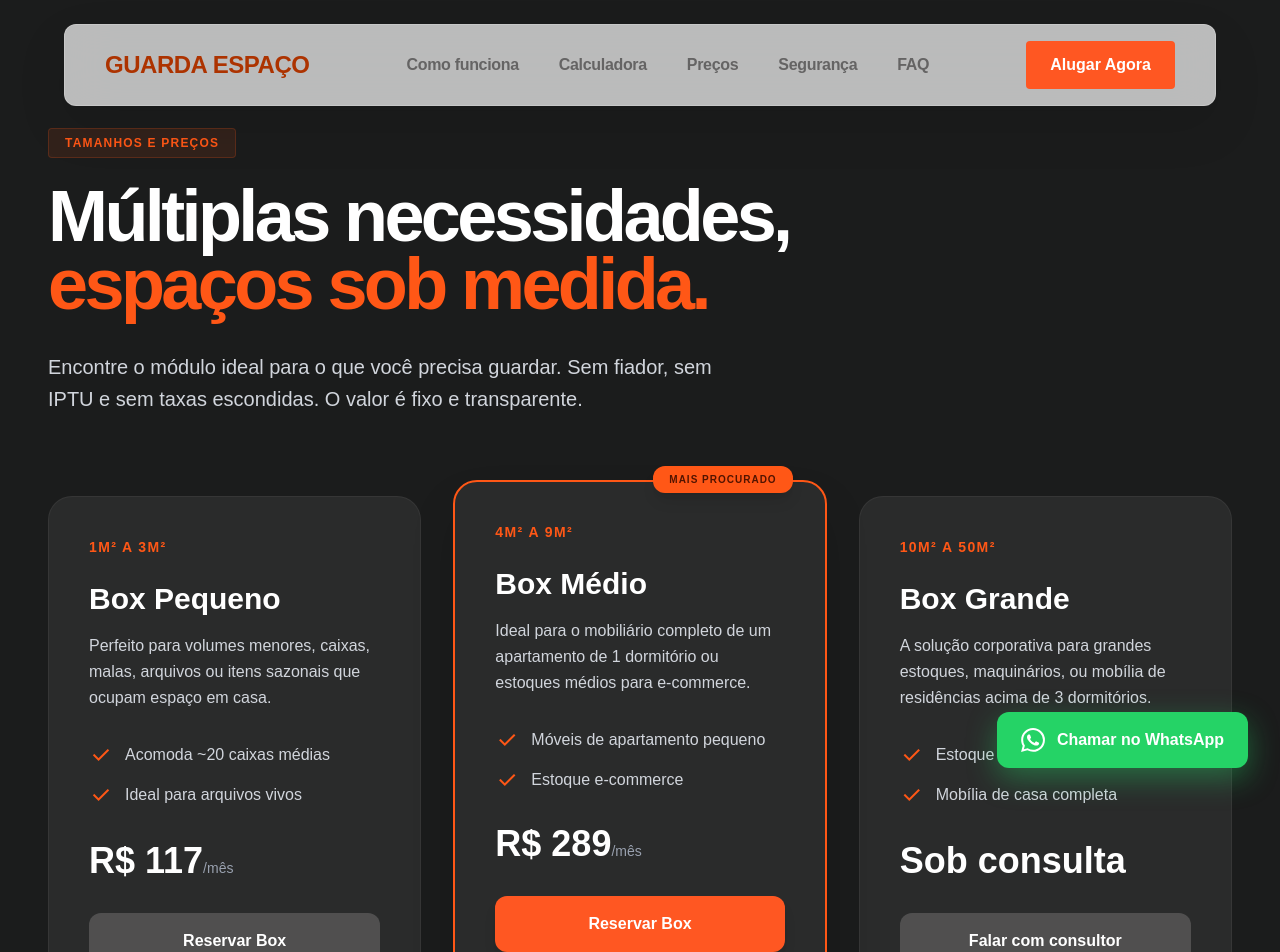
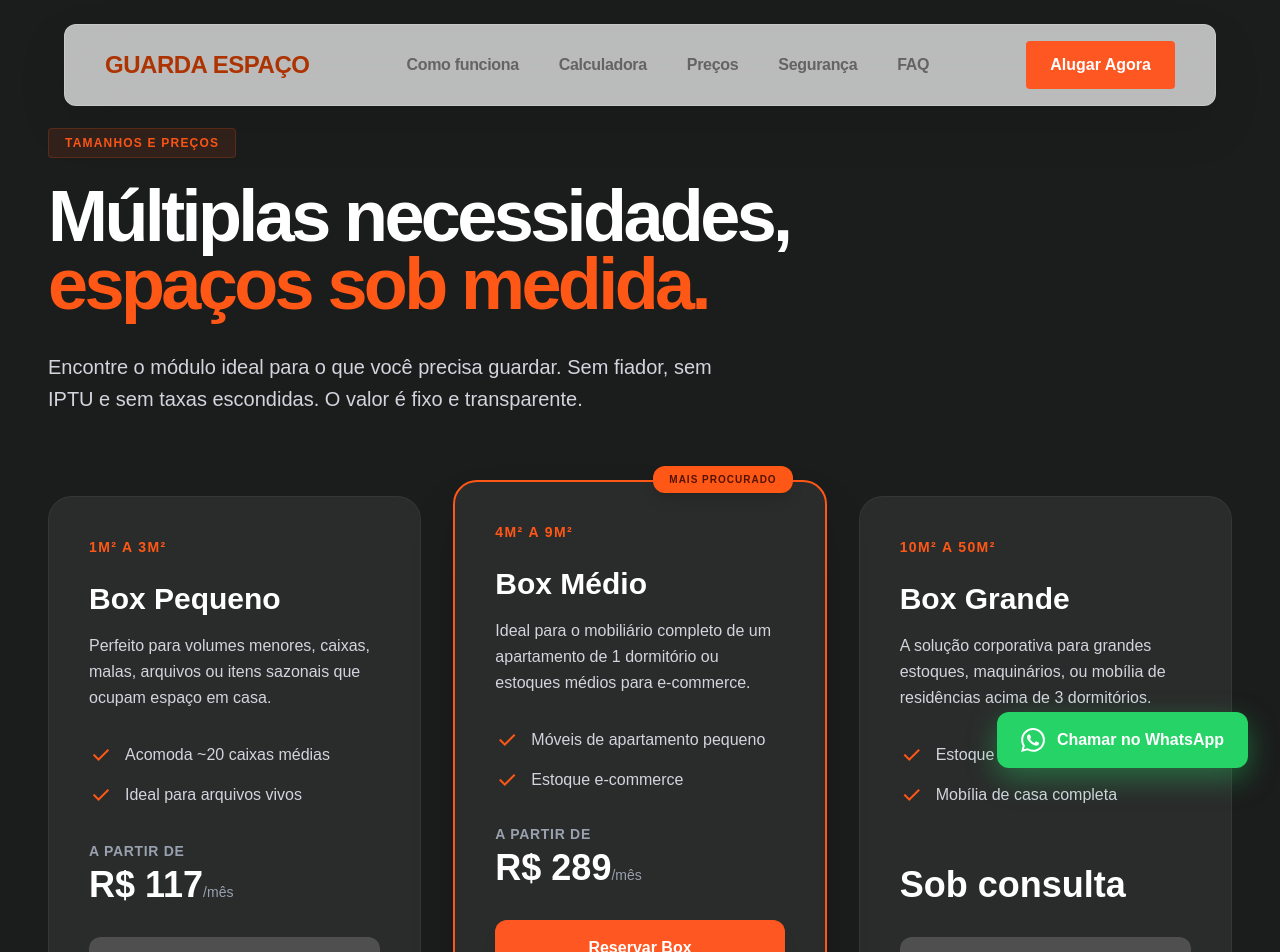
Before and after one commit to pedronanonel/guardaespaco-lp, a Next.js app: page /precos in a window 1280 px wide. Shown: the top 952 px of the page. Built offline with nearby package versions, Linux system fonts and the light colour scheme; a web font is replaced by a local one.

Commit message:
feat: add 'a partir de' label to prices

```diff
--- a/src/app/precos/page.tsx
+++ b/src/app/precos/page.tsx
@@ -32,6 +32,7 @@ export default function Precos() {
             </div>
             <div className="mt-auto">
               <div className="mb-8">
+                <span className="text-sm font-bold text-gray-400 block mb-1 uppercase tracking-wider">A partir de</span>
                 <span className="text-4xl font-black">R$ 117</span>
                 <span className="text-gray-400 text-sm">/mês</span>
               </div>
@@ -60,6 +61,7 @@ export default function Precos() {
             </div>
             <div className="mt-auto">
               <div className="mb-8">
+                <span className="text-sm font-bold text-gray-400 block mb-1 uppercase tracking-wider">A partir de</span>
                 <span className="text-4xl font-black">R$ 289</span>
                 <span className="text-gray-400 text-sm">/mês</span>
               </div>
```
